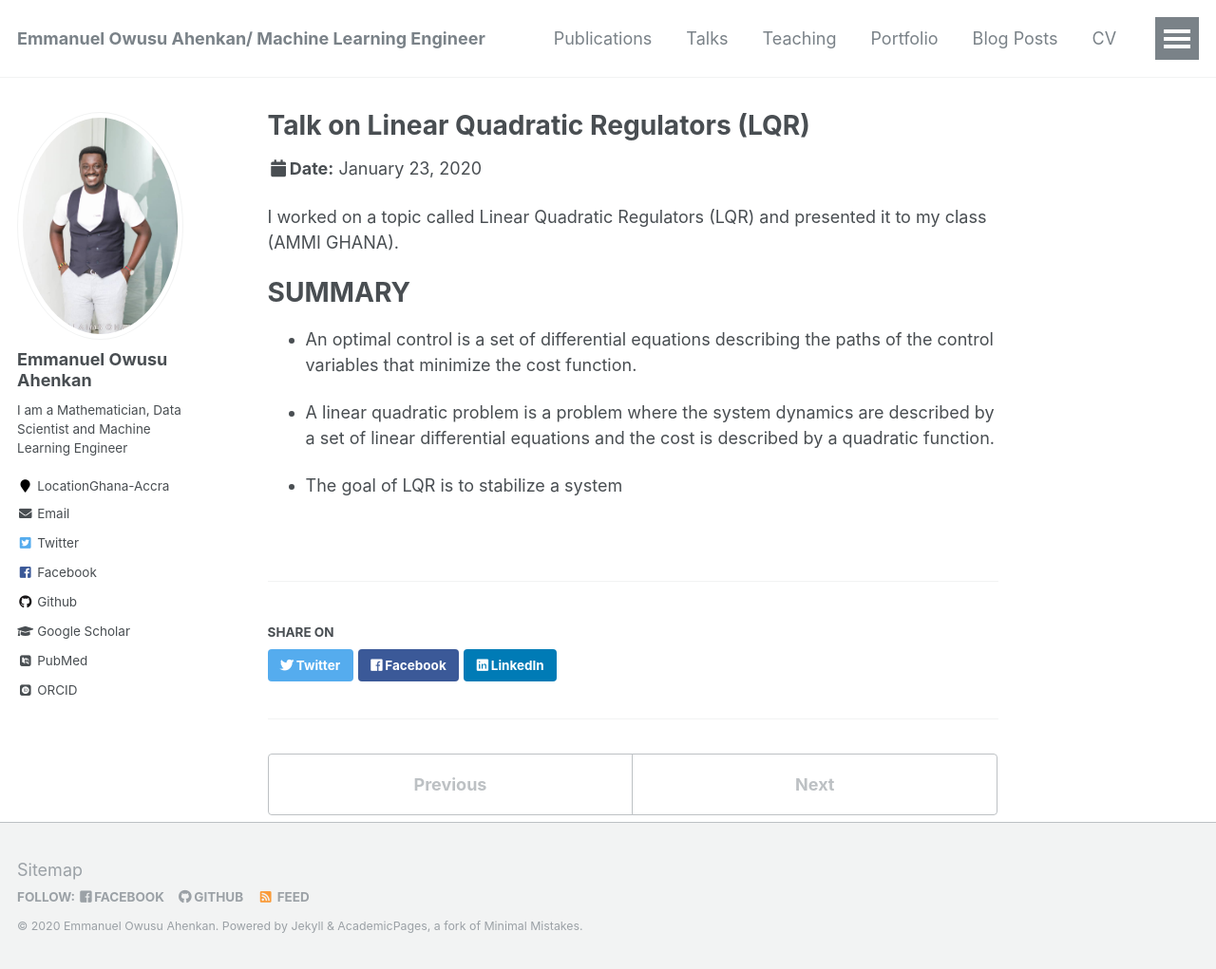
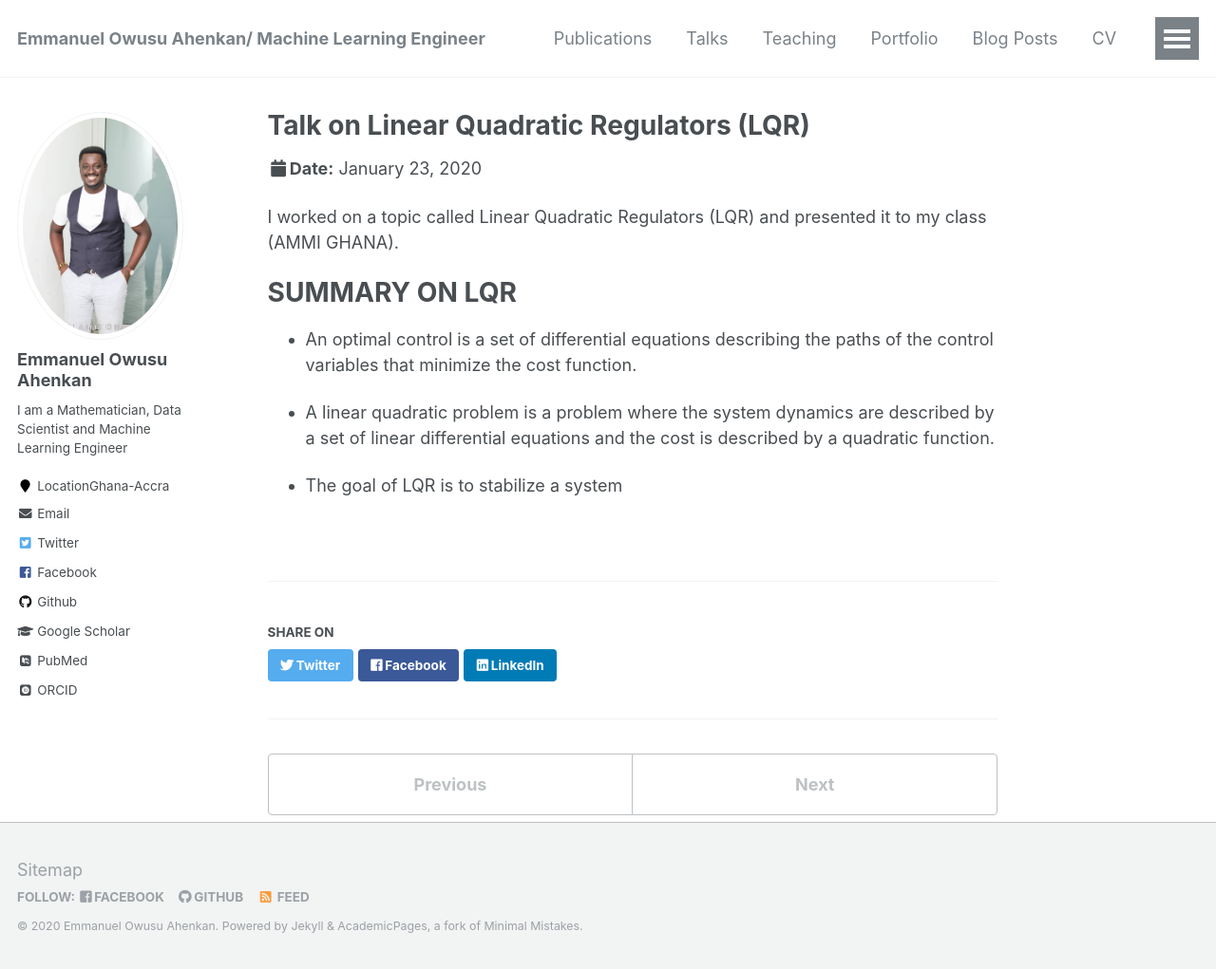
Before and after one commit to EmmanuelOwusu/EmmanuelOwusu.github.io, a Jekyll site: the page built from _talks/2014-03-01-talk-3.md, in a window 1280 px wide and 1021 px high. Shown: the whole window at 95% size. Built offline with Jekyll 4.4.1, drawn with Linux system fonts in a browser that asks for light colours; some web fonts are replaced.

Commit message:
Updated REAME.md 7
Updated REAME.md 7

```diff
--- a/_talks/2014-03-01-talk-3.md
+++ b/_talks/2014-03-01-talk-3.md
@@ -10,7 +10,7 @@ location: "Accra, Ghana"
 
 I worked on a topic called Linear Quadratic Regulators (LQR) and presented it to my class (AMMI GHANA).
 
-# SUMMARY
+# SUMMARY ON LQR
 
 * An optimal control is a set of differential equations describing the
 paths of the control variables that minimize the cost function.
```
